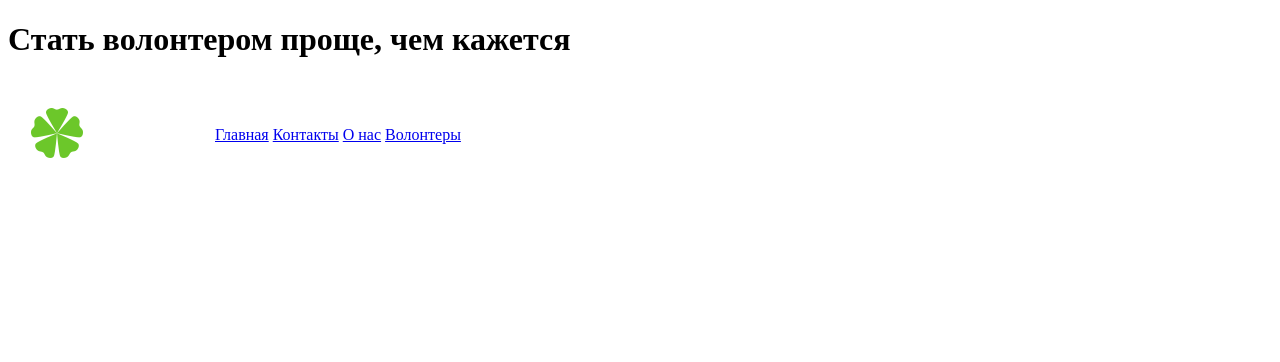
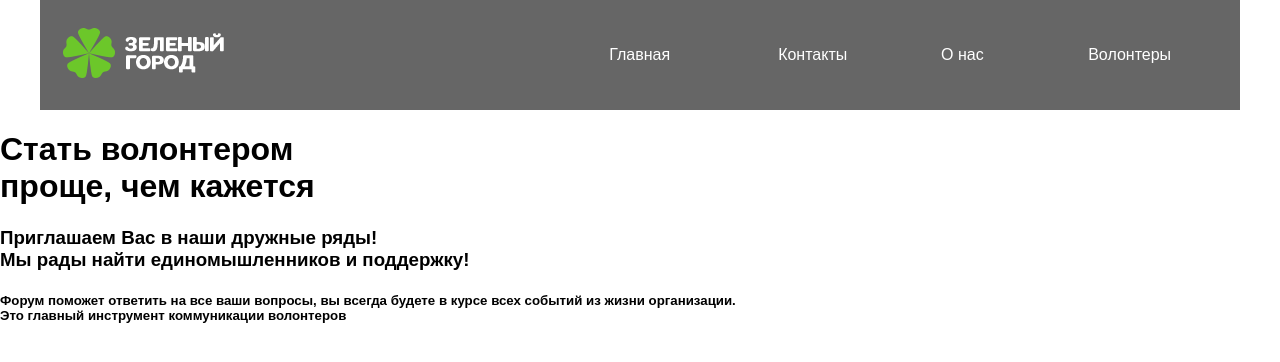
Before and after one commit to nik0107/Green_city, a plain HTML site: page index.html in a window 1280 px wide. Drawn offline with Linux system fonts and the light colour scheme.

Commit message:
Начало

```diff
--- a/index.html
+++ b/index.html
@@ -3,13 +3,15 @@
     <head>
         <title>Зеленый город</title>
         <link rel="stylesheet" href="style/style.css">
+        <meta charset="UTF-8">
+        <meta http-equiv="X-UA-Compatible" content="IE=edge">
+        <meta name="viewport" content="width=device-width, initial-scale=1.0">
     </head>
 
     <body>
         <table class="table-menu">
-            <tbody>
                 <tr>
-                    <td>
+                    <td class="logo">
                         <img src="img/logo.png" alt="logo">
                     </td>
                     <td>
@@ -26,12 +28,18 @@
                     </td>
                 </tr>
 
-            </tbody>
-            <tbody>
-                <tr>
-                    <h1>Стать волонтером проще, чем кажется</h1>
+        </table>
+        <table class="start">
+            <tr>
+                <h1>Стать волонтером<br> проще, чем кажется</h1>
             </tr>
-            </tbody>
+            <tr>
+                <h3>Приглашаем Вас в наши дружные ряды! <br>Мы рады найти единомышленников и поддержку!</h3>
+            </tr>
+            <tr>
+                <h5>Форум поможет ответить на все ваши вопросы, вы всегда будете в курсе всех событий из жизни организации.<br> Это главный инструмент коммуникации волонтеров</h5>
+            </tr>
         </table>
+
     </body>
 </html>
--- a/style/style.css
+++ b/style/style.css
@@ -0,0 +1,24 @@
+.table-menu {
+    background-color: #666666;
+}
+.start {
+    background: url();
+}
+body {
+    margin: 0;
+    font-family: Arial, Helvetica, sans-serif;
+}
+.start, .table-menu {
+    margin: 0 auto;
+    width: 1200px;
+}
+.table-menu td, .start td, a {
+    text-align: center;
+    color: white;
+}
+a {
+    text-decoration: none;
+}
+td.logo {
+    text-align: left;
+}
```
